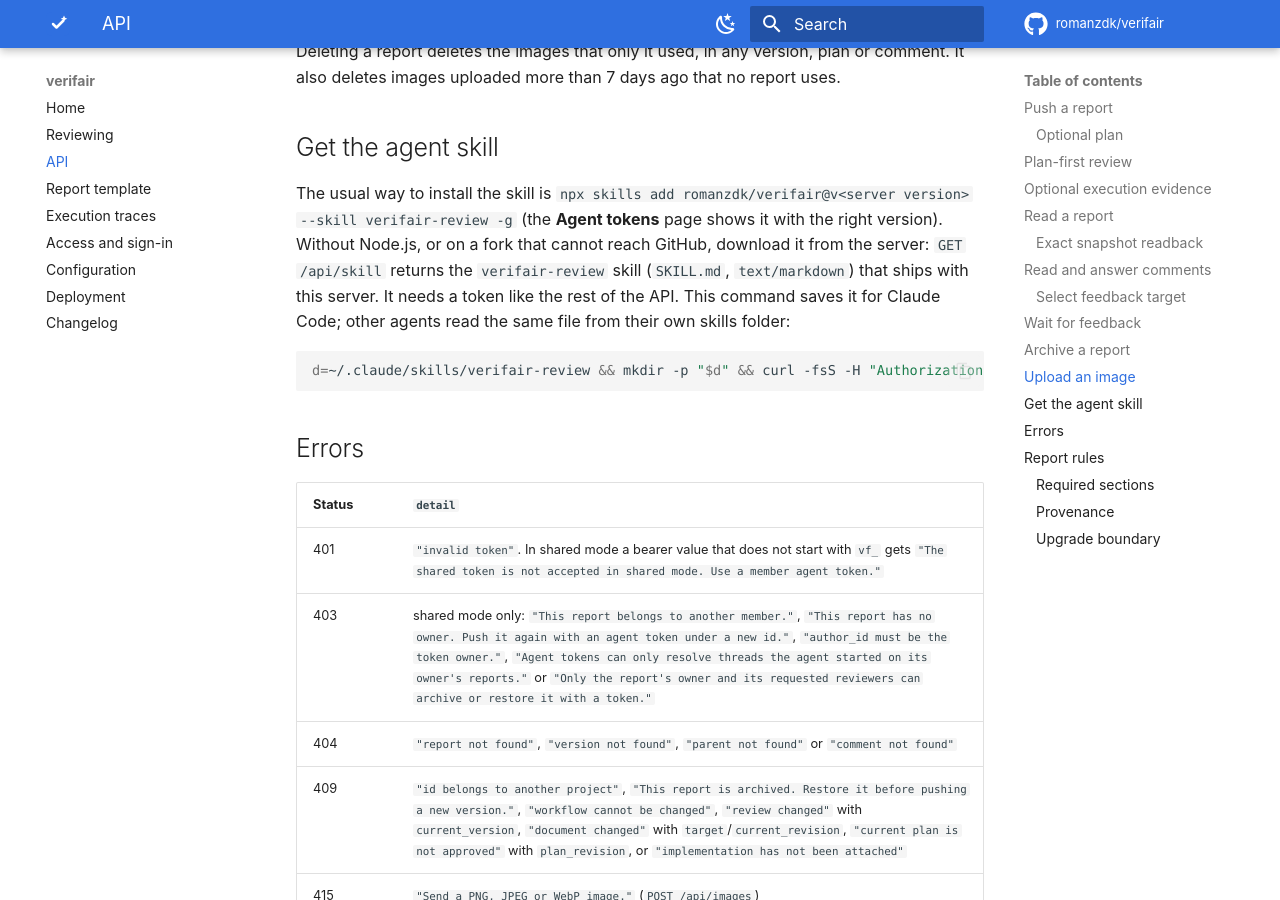
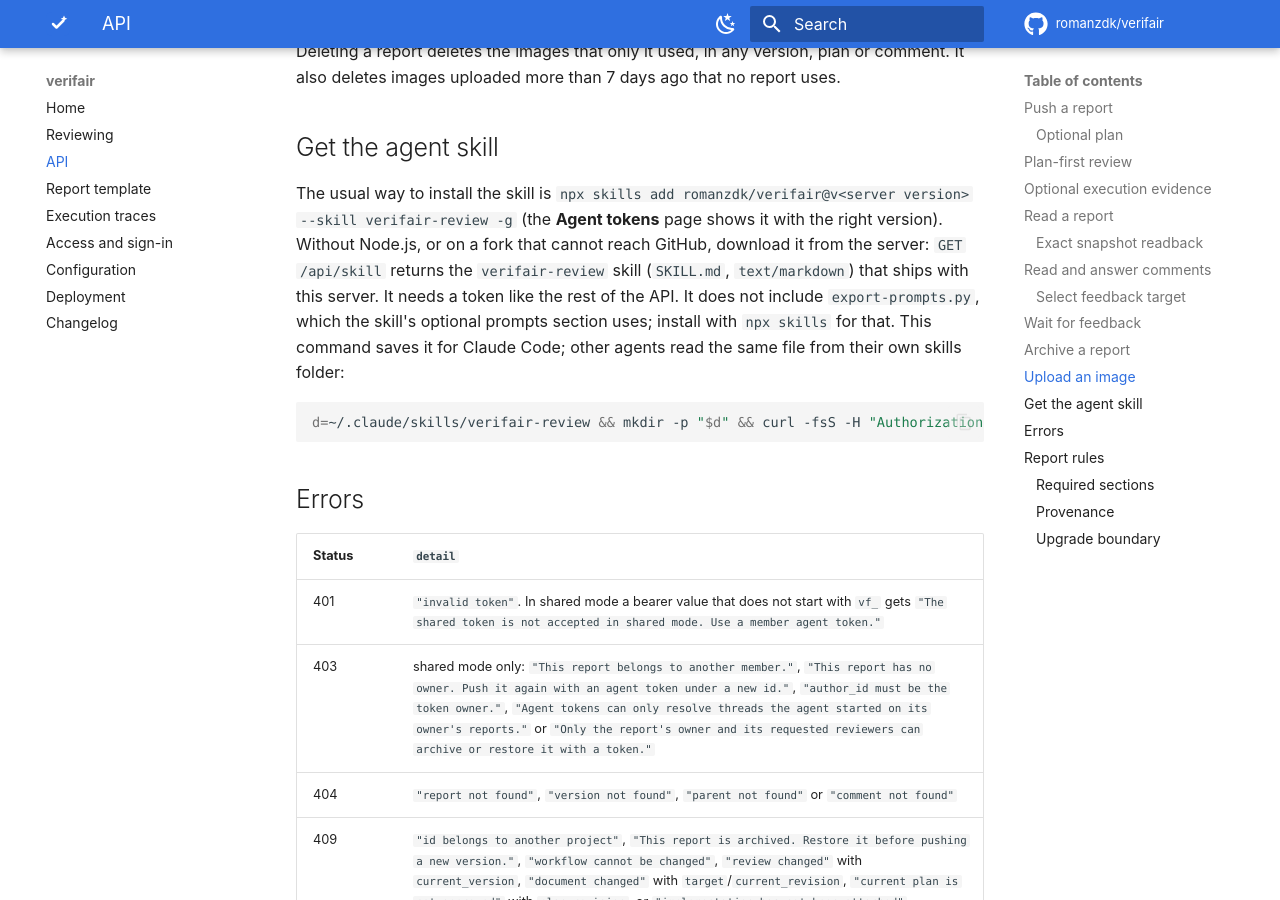
Before and after one commit to romanzdk/verifair, an MkDocs documentation site: the page built from docs/api.md, in a window 1280 px wide and 900 px high, scrolled down 15948 px. Built offline with MkDocs 1.6.1 and Material for MkDocs 9.7.7, drawn with Linux system fonts in a browser that asks for light colours; comment, search, counter and statistics services are not loaded.

Commit message:
docs: sync docs with the optional prompts section

````diff
--- a/docs/api.md
+++ b/docs/api.md
@@ -392,7 +392,7 @@ Deleting a report deletes the images that only it used, in any version, plan or
 
 ## Get the agent skill
 
-The usual way to install the skill is `npx skills add romanzdk/verifair@v<server version> --skill verifair-review -g` (the **Agent tokens** page shows it with the right version). Without Node.js, or on a fork that cannot reach GitHub, download it from the server: `GET /api/skill` returns the `verifair-review` skill (`SKILL.md`, `text/markdown`) that ships with this server. It needs a token like the rest of the API. This command saves it for Claude Code; other agents read the same file from their own skills folder:
+The usual way to install the skill is `npx skills add romanzdk/verifair@v<server version> --skill verifair-review -g` (the **Agent tokens** page shows it with the right version). Without Node.js, or on a fork that cannot reach GitHub, download it from the server: `GET /api/skill` returns the `verifair-review` skill (`SKILL.md`, `text/markdown`) that ships with this server. It needs a token like the rest of the API. It does not include `export-prompts.py`, which the skill's optional prompts section uses; install with `npx skills` for that. This command saves it for Claude Code; other agents read the same file from their own skills folder:
 
 ```bash
 d=~/.claude/skills/verifair-review && mkdir -p "$d" && curl -fsS -H "Authorization: Bearer $VERIFAIR_API_TOKEN" "${VERIFAIR_URL%/}/api/skill" -o "$d/SKILL.md.new" && grep -q "^name: verifair-review" "$d/SKILL.md.new" && mv "$d/SKILL.md.new" "$d/SKILL.md" || rm -f "$d/SKILL.md.new"
````
Also changed, not shown: CHANGELOG.md (+1 -0 lines), README.md (+1 -1 lines).
